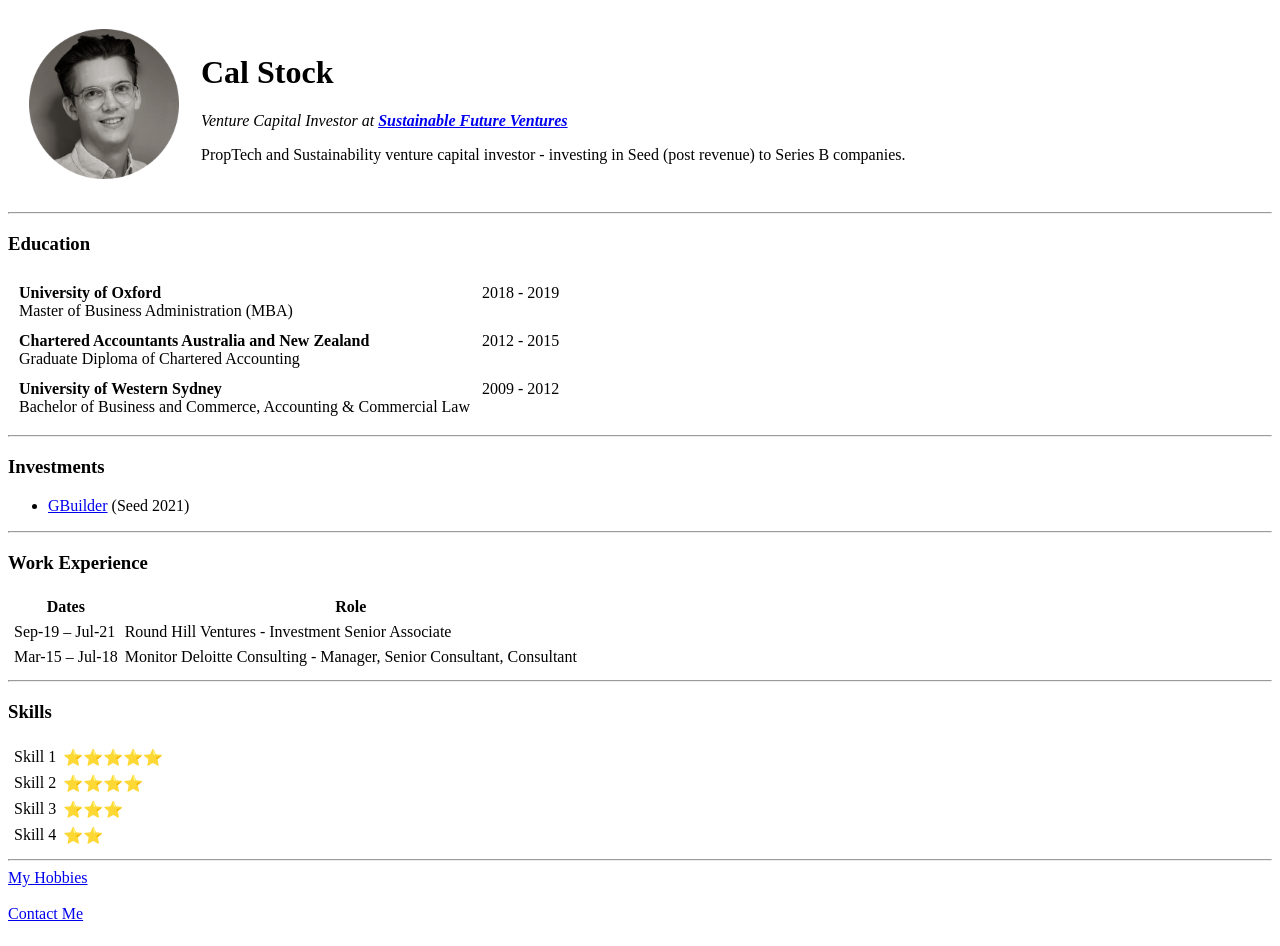
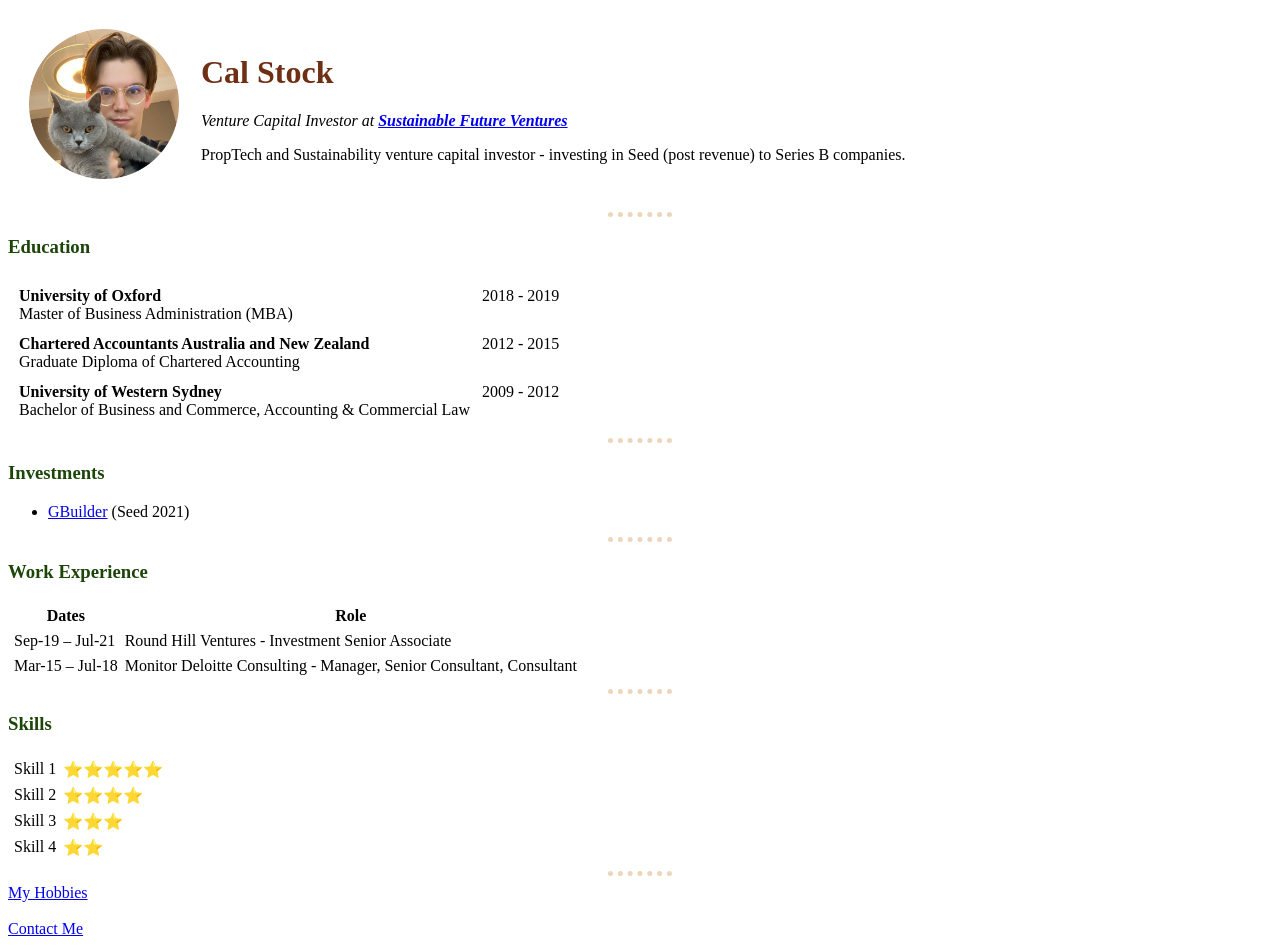
Before and after one commit to calstock/cv, a plain HTML site: page index.html in a window 1280 px wide. Drawn offline with Linux system fonts and the light colour scheme.

Commit message:
Add files via upload

```diff
--- /dev/null
+++ b/css/styles.css
@@ -0,0 +1,19 @@
+body {
+  background-color: #FFFFFF;
+}
+
+hr {
+  border-style: dotted none none;
+  border-color: #ECD5BB  ;
+  height: 0;
+  width: 5%;
+  border-width: 5px 0px;
+}
+
+h1 {
+  color: #6E2F15;
+}
+
+h3 {
+  color: #1C4508;
+}
--- a/index.html
+++ b/index.html
@@ -4,12 +4,13 @@
 <head>
   <meta charset="utf-8">
   <title>😀 Cal's webpage</title>
+  <link rel="stylesheet" href="css/styles.css">
 </head>
 
 <body>
   <table cellspacing="20">
     <tr>
-      <td><img src="Images/Cal Stock Profile Photo-modified.png" width="150" heigh="150" alt="Cal Stock Profile Pic"></td>
+      <td><img src="Images/Calcat.png" width="150" heigh="150" alt="Cal Stock Profile Pic"></td>
       <td>
         <h1>Cal Stock</h1>
         <em>
```
Also changed, not shown: contactme.html (+1 -0 lines), hobbies.html (+1 -0 lines), Images/Calcat.png (added).
